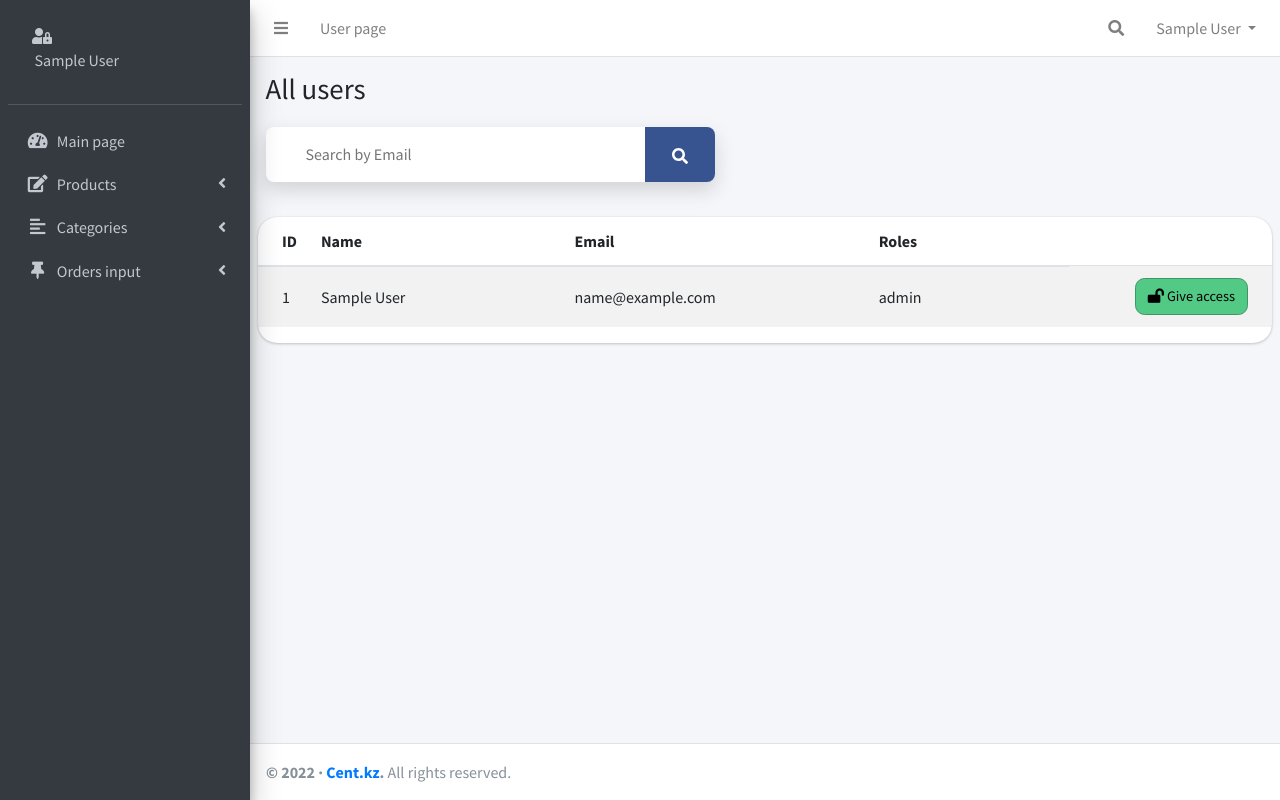
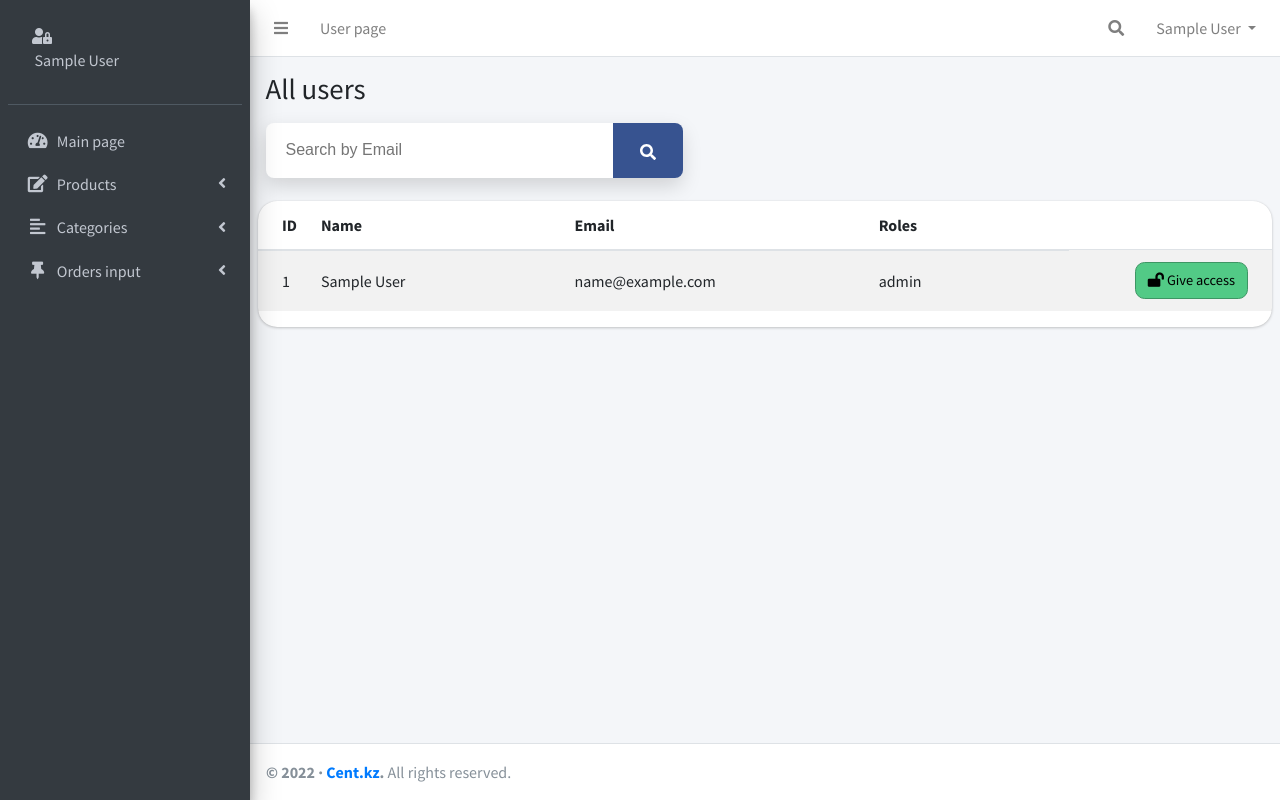
Before and after one commit to cheburek404/Kommesk-Cent.kz, a Laravel app: page /access in a window 1280 px wide. Run offline with Laravel 8, Linux system fonts and the light colour scheme; a user stored in the database is signed in; tables that the repository leaves empty hold one stand-in row (values such as "Sample post"); some libraries are stand-ins or nearby versions.

Commit message:
Corrected search in admin panel && adding pagination with livewire

```diff
--- a/app/Http/Controllers/Admin/ProductController.php
+++ b/app/Http/Controllers/Admin/ProductController.php
@@ -11,7 +11,7 @@ use Illuminate\Support\Facades\Storage;
 
 class   ProductController extends Controller {
     public function index(){
-        $product = Product::all();
+        $product = Product::paginate(7);
         $category = Category::all();
         $order = Order::all();
         return view('admin.product.index', compact('product', 'category','order'));
--- a/public/css/style.css
+++ b/public/css/style.css
@@ -169,26 +169,31 @@
 /* ---------- */
 /* Search form */
 /* ---------- */
+input{
+    font-family: sans-serif;
+    font-size: 100%;
+    line-height: 1.15;
+    margin: 0;
+    overflow: visible;
+}
+
 form .inner-form {
-    background: #fff;
-    display: flex;
-    width: 45%;
-    margin: 20px 0 20px 0;
+    display: inline-flex;
     -ms-flex-pack: justify;
     justify-content: space-between;
     -ms-flex-align: center;
-    align-items: center;
-    box-shadow: 0 8px 20px 0 rgba(0, 0, 0, 0.15);
-    border-radius: 8px; }
+    align-items: center; }
 form .inner-form .input-field {
     height: 55px; }
 form .inner-form .input-field input {
     height: 100%;
-    background: transparent;
-    border: 0;
-    display: block;
-    width: 100%;
-    padding: 10px 40px;
+    outline: none;
+    box-shadow: 0 8px 20px 0 rgba(0, 0, 0, 0.15);
+    border-radius: 8px;
+    border: white;
+    margin-right: 100px;
+    width: 120%;
+    padding: 20px;
     font-size: 16px;
     color: #555; }
 form .inner-form .input-field input.placeholder {
@@ -200,7 +205,6 @@ form .inner-form .input-field.third-wrap .btn-search {
     border-top-right-radius: 8px;
     border-bottom-right-radius: 8px;
     width: 70px;
-    white-space: nowrap;
     color: #fff;
     border: 0;
     cursor: pointer;
--- a/resources/views/admin/access/index.blade.php
+++ b/resources/views/admin/access/index.blade.php
@@ -6,13 +6,9 @@
             <div class="container-fluid">
                 <div class="row mb-2">
                     <div class="col-sm-6">
-                        <h1 class="m-0">All users</h1>
+                        <h1 class="mb-2">All users</h1>
                     </div>
                 </div>
-                {{--<form action="{{ url('search') }}" method="GET">
-                    <input type="text" class="form-control search" name="search" placeholder="Search by email" required/>
-                    <button class="btn btn-primary search-btn" type="submit">Search</button>
-                </form>--}}
                 <form action="{{ url('search') }}" method="GET">
                     <div class="inner-form">
                         <div class="input-field second-wrap">
@@ -27,14 +23,9 @@
                         </div>
                     </div>
                 </form>
-                @if(session('success'))
-                    <div class="alert alert-success" role="alert">
-                        <h4>{{ session('success') }}</h4>
-                    </div>
-                @endif
             </div>
         </div>
-        <section class="content">
+        <section class="content mt-2">
             <div class="card">
                 <div class="card-body p-0" style="display: block;">
                     <table class="table table-hover table-striped projects">
--- a/resources/views/admin/product/index.blade.php
+++ b/resources/views/admin/product/index.blade.php
@@ -49,6 +49,9 @@
                         @endforeach
                         </tbody>
                     </table>
+                    <div class="d-flex justify-content-center mt-3">
+                        {!! $product->links('pagination-links') !!}
+                    </div>
                     <div class="modal fade" id="smallModal" tabindex="-1" role="dialog" aria-labelledby="smallModalLabel" aria-hidden="true"  style="border-radius: 10px">
                         <div class="modal-dialog modal-sm" role="document">
                             <div class="modal-content">
--- a/routes/web.php
+++ b/routes/web.php
@@ -54,10 +54,14 @@ Route::middleware(['auth', 'isAdmin'])->group(function(){
     Route::get('add-order', [OrderController::class, 'add']);
     Route::post('insert-order', [OrderController::class, 'insert']);
 
-    //Access for admins
+    //Access to admin panel
     Route::get('access', [FrontendController::class, 'indexForAccess']);
     Route::get('search', [FrontendController::class, 'searchByEmail']);
     Route::get('give-access/{id}', [FrontendController::class, 'giveAccessForAdmin']);
     Route::put('change-role/{id}', [FrontendController::class, 'changeRole']);
 
 });
+
+//Выводить админов и добавлить им их продукты
+//Супер-Админ через админ панель должжен добавлять определенные поля для заказа
+//Исправить поисковик в Access for admins
```
Also changed, not shown: resources/views/pagination-links.blade.php (added, +36 -0 lines), public/assets/uploads/product/1647322794.png (added), public/assets/uploads/product/1647322934.png (added), public/assets/uploads/product/1647322982.png (added), public/assets/uploads/product/1647323022.png (added), public/assets/uploads/product/1647323333.png (added).
